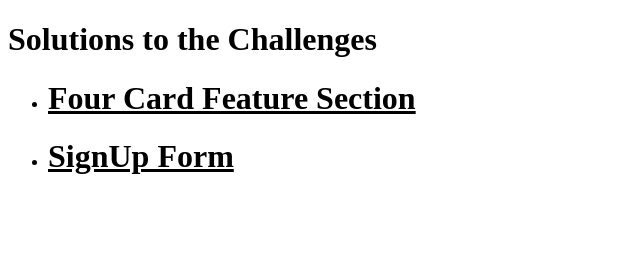
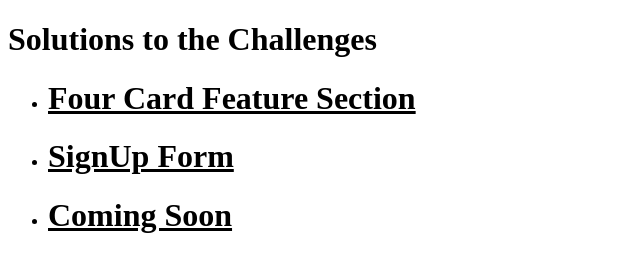
Before and after one commit to haseebalisajid/frontend-mentor-challenges, a plain HTML site: page index.html in a window 1280 px wide. Shown: the whole page, without its empty margins (0-640 px from the left). Drawn offline with Linux system fonts and the light colour scheme.

Commit message:
Updating Home Page

```diff
--- a/index.html
+++ b/index.html
@@ -23,7 +23,11 @@
                 <h1>SignUp Form</h1>
             </a>
         </li>
-
+        <li>
+            <a href="./base-apparel-coming-soon-master/index.html">
+                <h1>Coming Soon</h1>
+            </a>
+        </li>
     </ul>
 </body>
 </html>
```
